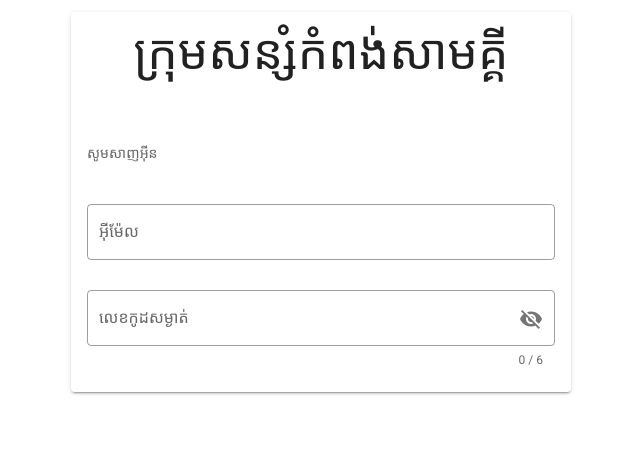
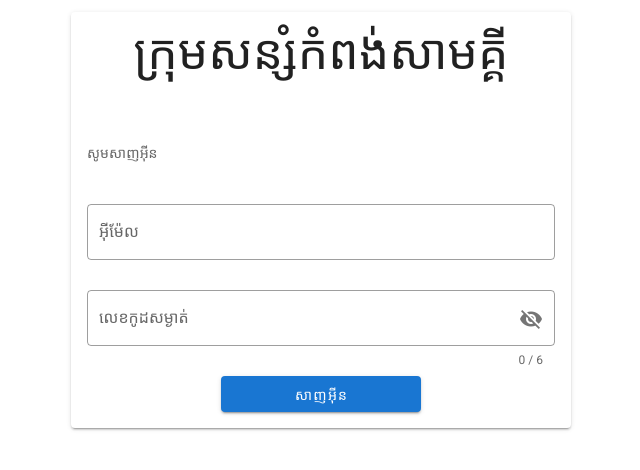
Before and after one commit to phann-phearoen/loan-front, a Nuxt app: page /login in a window 1280 px wide. Shown: the top 470 px of the page, without its empty margins (319-959 px from the left). Built offline with nearby package versions, Linux system fonts and the light colour scheme.

Commit message:
add sign in button

```diff
--- a/pages/login.vue
+++ b/pages/login.vue
@@ -33,6 +33,13 @@
           :rules="passwordRule"
           @click:append="show = !show"
         ></v-text-field>
+        <div class="text-center">
+          <v-btn
+           color="primary"
+           min-width="200"
+           type="submit"
+          >សាញអ៊ីន</v-btn>
+        </div>
       </v-form>
     </v-card-text>
   </v-card>
@@ -56,6 +63,11 @@ export default {
       ],
       show: false,
     }
+  },
+  methods: {
+    submit() {
+      //
+    }
   }
 }
 </script>
```
